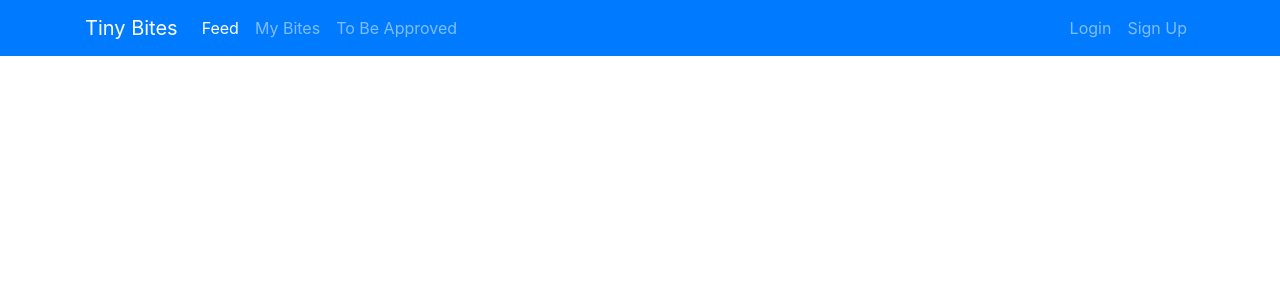
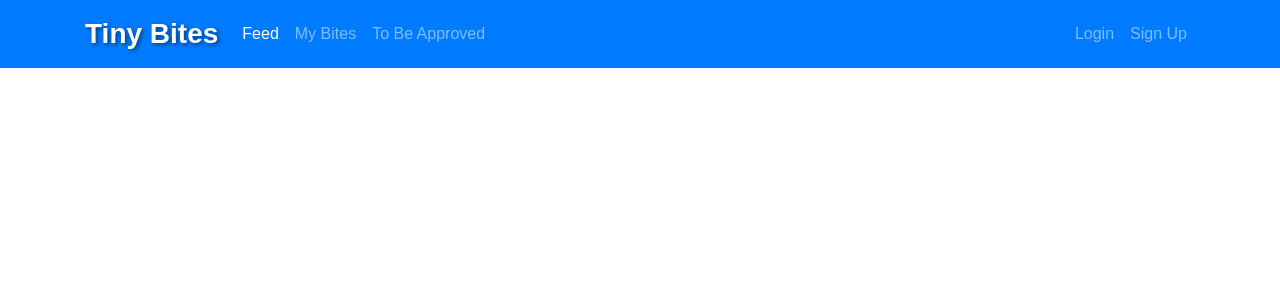
Before and after one commit to JAmcevoy/tiny-bites, a Django app: page / in a window 1280 px wide. Shown: the top 300 px of the page. Run offline with Django 4.2, Linux system fonts and the light colour scheme; data that the repository does not hold is empty; some libraries are stand-ins or nearby versions.

Commit message:
Added the static folder with css and js folders then create the style.css file

```diff
--- /dev/null
+++ b/static/css/style.css
@@ -0,0 +1,9 @@
+body {
+    font-family: Arial, sans-serif;
+  }
+  .navbar-brand {
+    font-weight: bold;
+    font-size: 28px;
+    color: #fff;
+    text-shadow: 2px 2px 4px rgba(0,0,0,0.5);
+  }
--- a/templates/base.html
+++ b/templates/base.html
@@ -1,3 +1,5 @@
+{% load static %}
+
 <!DOCTYPE html>
 <html lang="en">
 <head>
@@ -5,7 +7,7 @@
   <meta name="viewport" content="width=device-width, initial-scale=1.0">
   <title>Tiny Bites</title>
   <link rel="stylesheet" href="https://stackpath.bootstrapcdn.com/bootstrap/4.5.2/css/bootstrap.min.css">
-  <link rel="stylesheet" href="style.css">
+  <link rel="stylesheet" href="{% static 'css/style.css' %}">
 </head>
 <body>
 
--- a/tiny_bites/settings.py
+++ b/tiny_bites/settings.py
@@ -20,6 +20,7 @@ if os.path.isfile('env.py'):
 # Build paths inside the project like this: BASE_DIR / 'subdir'.
 BASE_DIR = Path(__file__).resolve().parent.parent
 TEMPLATES_DIR = os.path.join(BASE_DIR, 'templates')
+STATICFILES_DIRS = [os.path.join(BASE_DIR, 'static'), ]
 
 
 # Quick-start development settings - unsuitable for production
```
